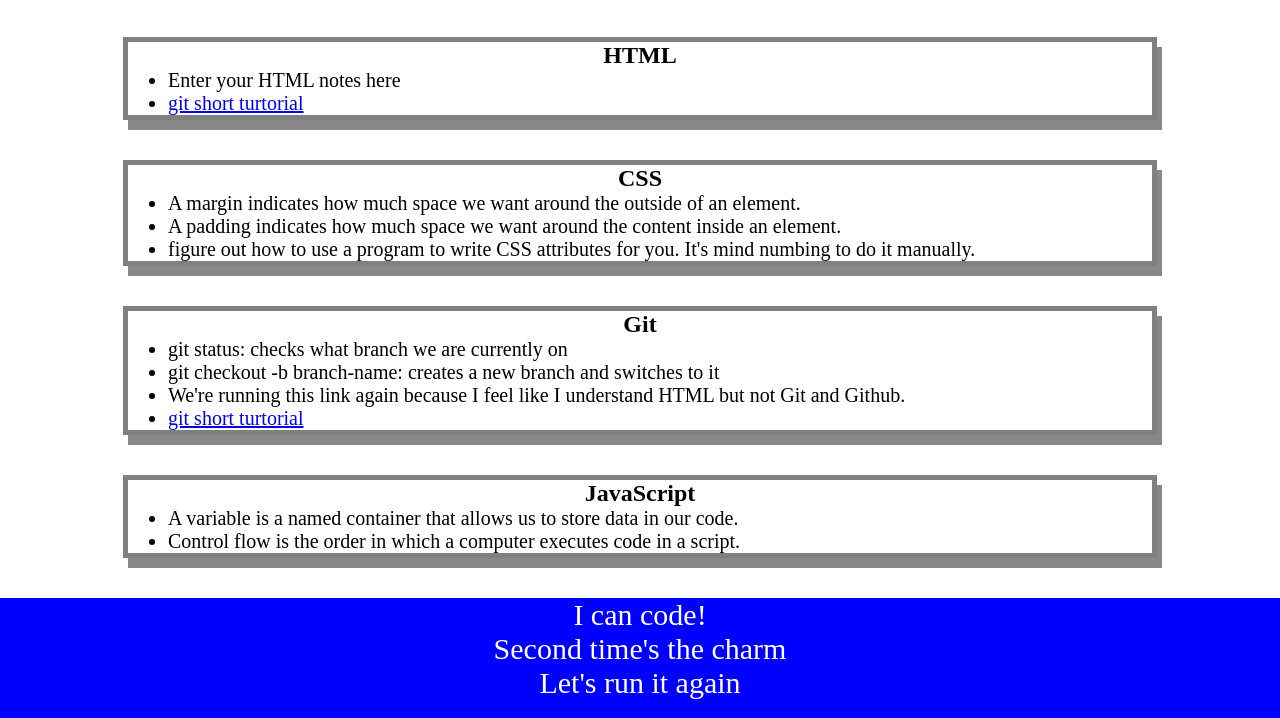
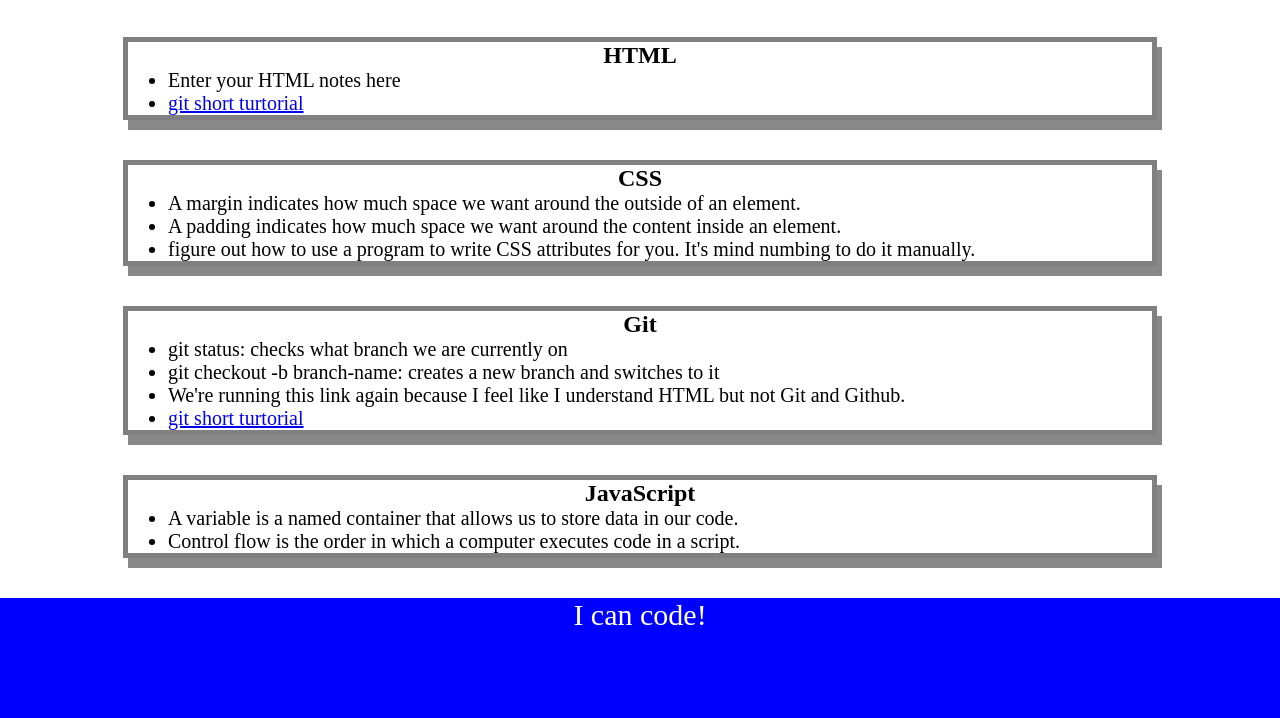
Before and after one commit to EverittGill/prework-study-guide-everitt, a plain HTML site: page prework-study-guide/index.html in a window 1280 px wide. Shown: the part 123-841 px from the top of the page. Drawn offline with Linux system fonts and the light colour scheme.

Commit message:
removed two lines of text

```diff
--- a/prework-study-guide/index.html
+++ b/prework-study-guide/index.html
@@ -53,8 +53,6 @@
 
     <footer>
       <p>I can code!</p>
-      <p>Second time's the charm</p>
-      <p>Let's run it again</p>
     </footer>
     <script src="./assets/script.js"></script>
   </body>
```
